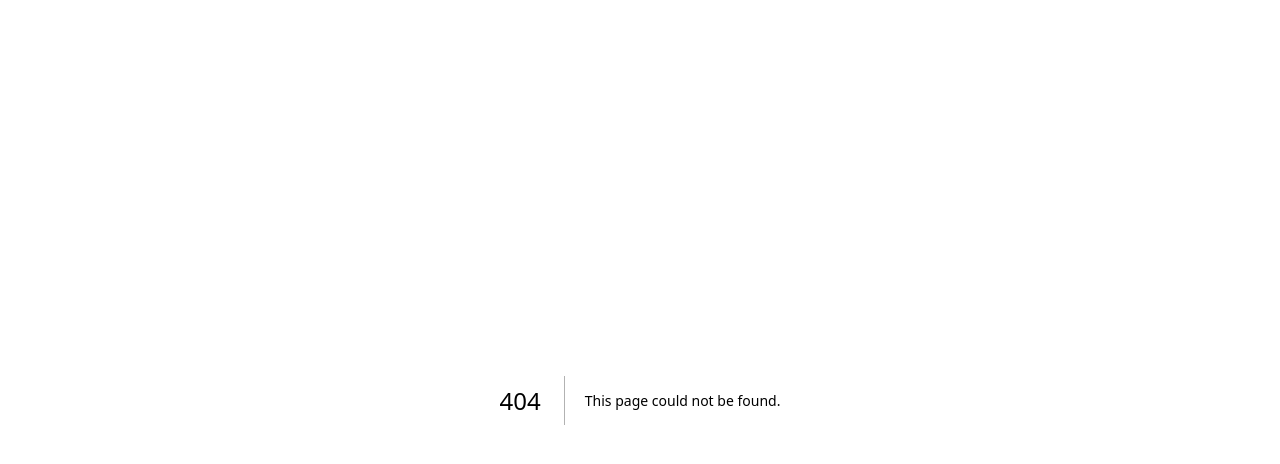
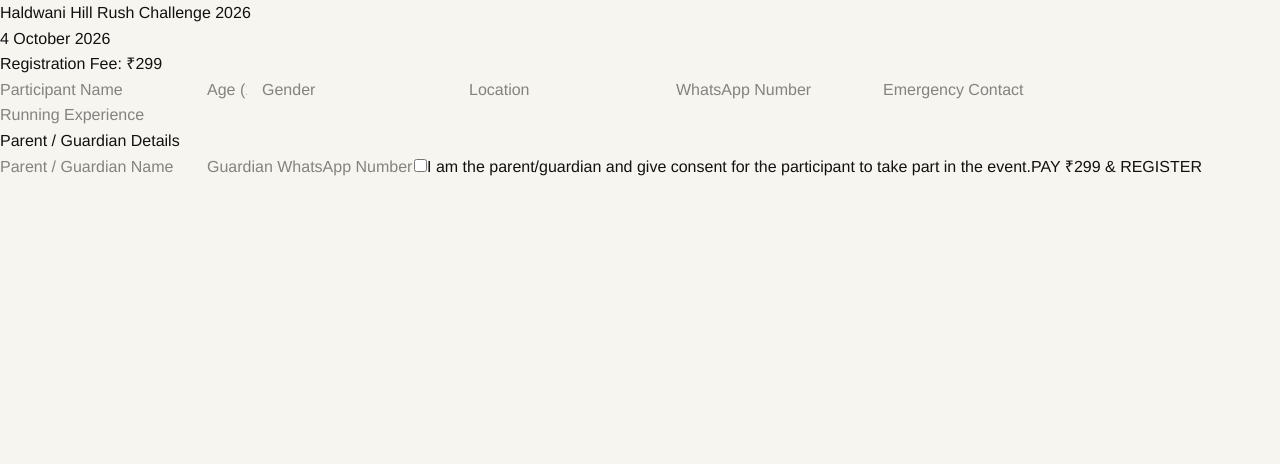
Before and after one commit to xshaykumar/akshay-copy, a Next.js app: page /hill-rush/register in a window 1280 px wide. Before the commit this address had no page. Shown: the top 464 px of the page. Built offline with nearby package versions, Linux system fonts and the light colour scheme.

Commit message:
Add registration form for Hill Rush Challenge 2026

```diff
--- /dev/null
+++ b/app/hill-rush/register/page.tsx
@@ -0,0 +1,40 @@
+"use client";
+
+import { useState } from "react";
+
+export default function HillRushRegistration() {
+  const [loading, setLoading] = useState(false);
+
+  return (
+    <main>
+      <h1>Haldwani Hill Rush Challenge 2026</h1>
+      <p>4 October 2026</p>
+      <p>Registration Fee: ₹299</p>
+
+      <form>
+        <input placeholder="Participant Name" required />
+        <input type="number" placeholder="Age (10–17)" min="10" max="17" required />
+        <input placeholder="Gender" required />
+        <input placeholder="Location" required />
+        <input type="tel" placeholder="WhatsApp Number" required />
+        <input type="tel" placeholder="Emergency Contact" required />
+        <input placeholder="Running Experience" required />
+
+        <h3>Parent / Guardian Details</h3>
+
+        <input placeholder="Parent / Guardian Name" required />
+        <input type="tel" placeholder="Guardian WhatsApp Number" required />
+
+        <label>
+          <input type="checkbox" required />
+          I am the parent/guardian and give consent for the participant to
+          take part in the event.
+        </label>
+
+        <button type="submit" disabled={loading}>
+          {loading ? "Processing..." : "PAY ₹299 & REGISTER"}
+        </button>
+      </form>
+    </main>
+  );
+}
```
